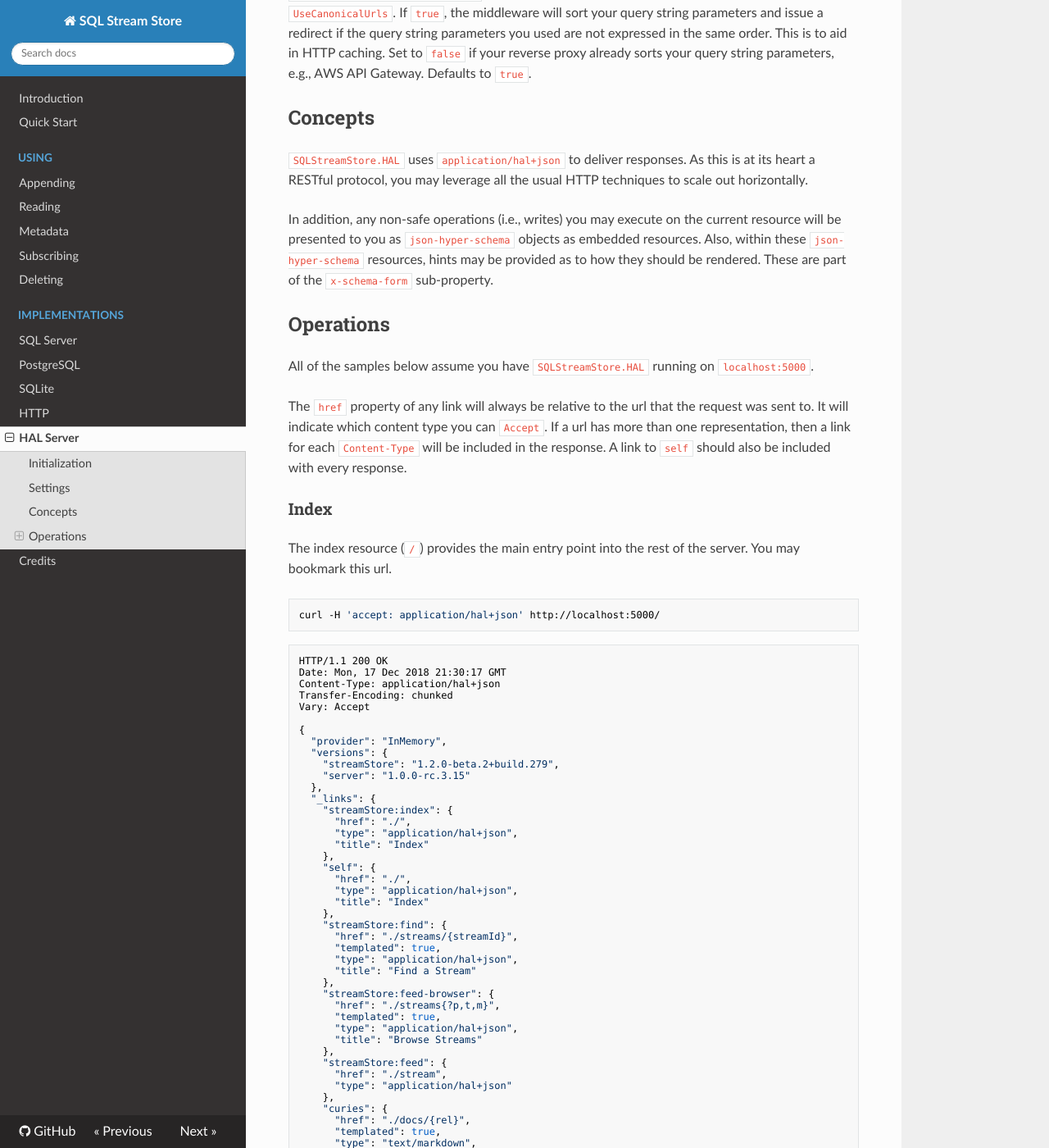
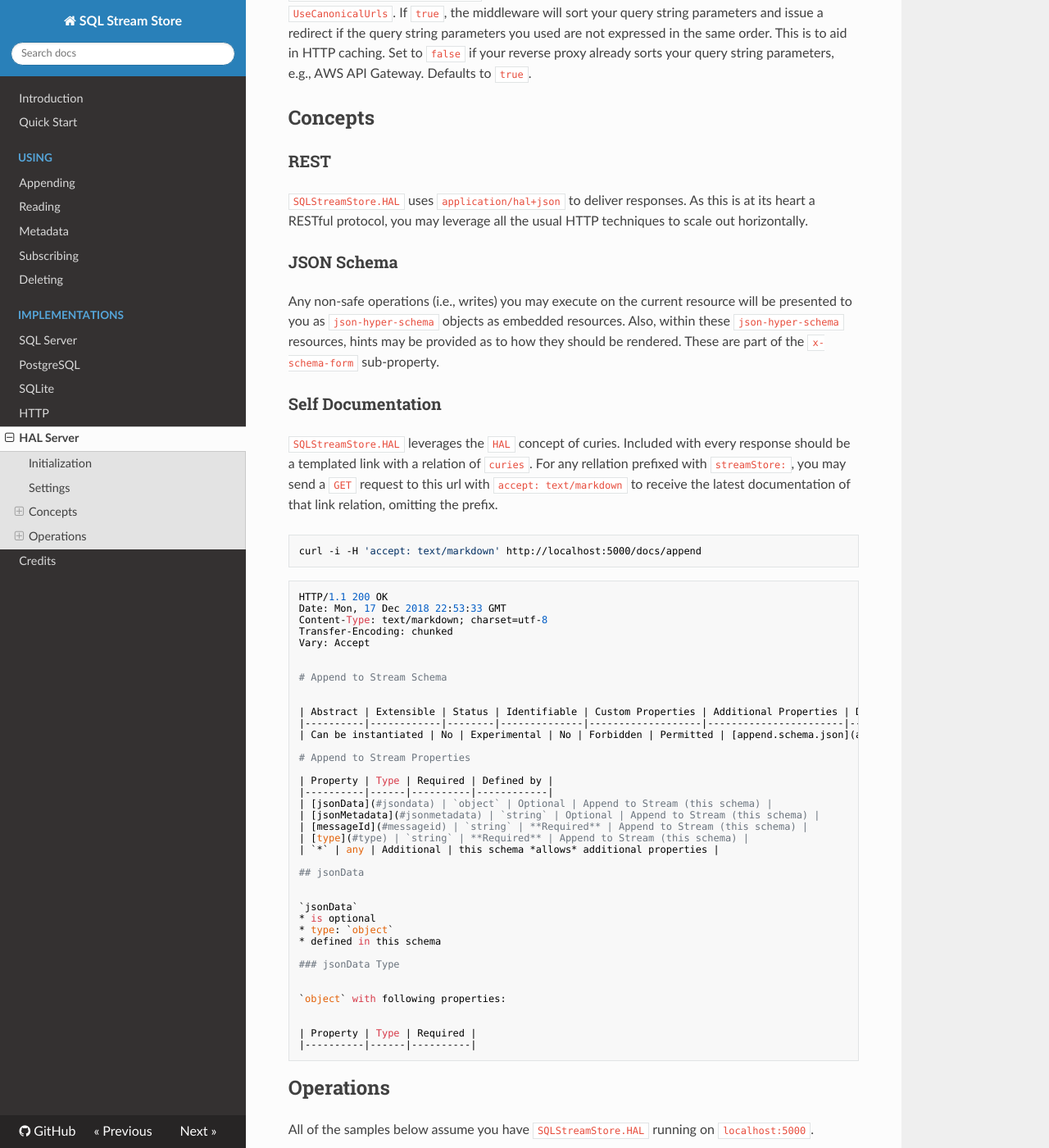
Before and after one commit to SQLStreamStore/docs, an MkDocs documentation site: the page built from docs/hal.md, in a window 1280 px wide and 1400 px high, scrolled down 596 px. Shown: the whole window at 82% size. Built offline with MkDocs 1.6.1, drawn with Linux system fonts in a browser that asks for light colours; nearby versions of some CDN libraries; old or Windows-style settings are respelled for this version of MkDocs.

Commit message:
documenting self documentation

````diff
--- a/docs/hal.md
+++ b/docs/hal.md
@@ -18,9 +18,64 @@ where `streamStore` is an implementation of `IStreamStore`, and options (optiona
 
 ##Concepts
 
+###REST
+
 `SQLStreamStore.HAL` uses `application/hal+json` to deliver responses. As this is at its heart a RESTful protocol, you may leverage all the usual HTTP techniques to scale out horizontally.
 
-In addition, any non-safe operations (i.e., writes) you may execute on the current resource will be presented to you as `json-hyper-schema` objects as embedded resources. Also, within these `json-hyper-schema` resources, hints may be provided as to how they should be rendered. These are part of the `x-schema-form` sub-property.
+###JSON Schema
+
+Any non-safe operations (i.e., writes) you may execute on the current resource will be presented to you as `json-hyper-schema` objects as embedded resources. Also, within these `json-hyper-schema` resources, hints may be provided as to how they should be rendered. These are part of the `x-schema-form` sub-property.
+
+###Self Documentation
+
+`SQLStreamStore.HAL` leverages the `HAL` concept of curies. Included with every response should be a templated link with a relation of `curies`. For any rellation prefixed with `streamStore:`,  you may send a `GET` request to this url with `accept: text/markdown` to receive the latest documentation of that link relation, omitting the prefix.
+
+```
+curl -i -H 'accept: text/markdown' http://localhost:5000/docs/append
+```
+
+```
+HTTP/1.1 200 OK
+Date: Mon, 17 Dec 2018 22:53:33 GMT
+Content-Type: text/markdown; charset=utf-8
+Transfer-Encoding: chunked
+Vary: Accept
+
+
+# Append to Stream Schema
+
+
+| Abstract | Extensible | Status | Identifiable | Custom Properties | Additional Properties | Defined In |
+|----------|------------|--------|--------------|-------------------|-----------------------|------------|
+| Can be instantiated | No | Experimental | No | Forbidden | Permitted | [append.schema.json](append.schema.json) |
+
+# Append to Stream Properties
+
+| Property | Type | Required | Defined by |
+|----------|------|----------|------------|
+| [jsonData](#jsondata) | `object` | Optional | Append to Stream (this schema) |
+| [jsonMetadata](#jsonmetadata) | `string` | Optional | Append to Stream (this schema) |
+| [messageId](#messageid) | `string` | **Required** | Append to Stream (this schema) |
+| [type](#type) | `string` | **Required** | Append to Stream (this schema) |
+| `*` | any | Additional | this schema *allows* additional properties |
+
+## jsonData
+
+
+`jsonData`
+* is optional
+* type: `object`
+* defined in this schema
+
+### jsonData Type
+
+
+`object` with following properties:
+
+
+| Property | Type | Required |
+|----------|------|----------|
+```
 
 ##Operations
 
````
